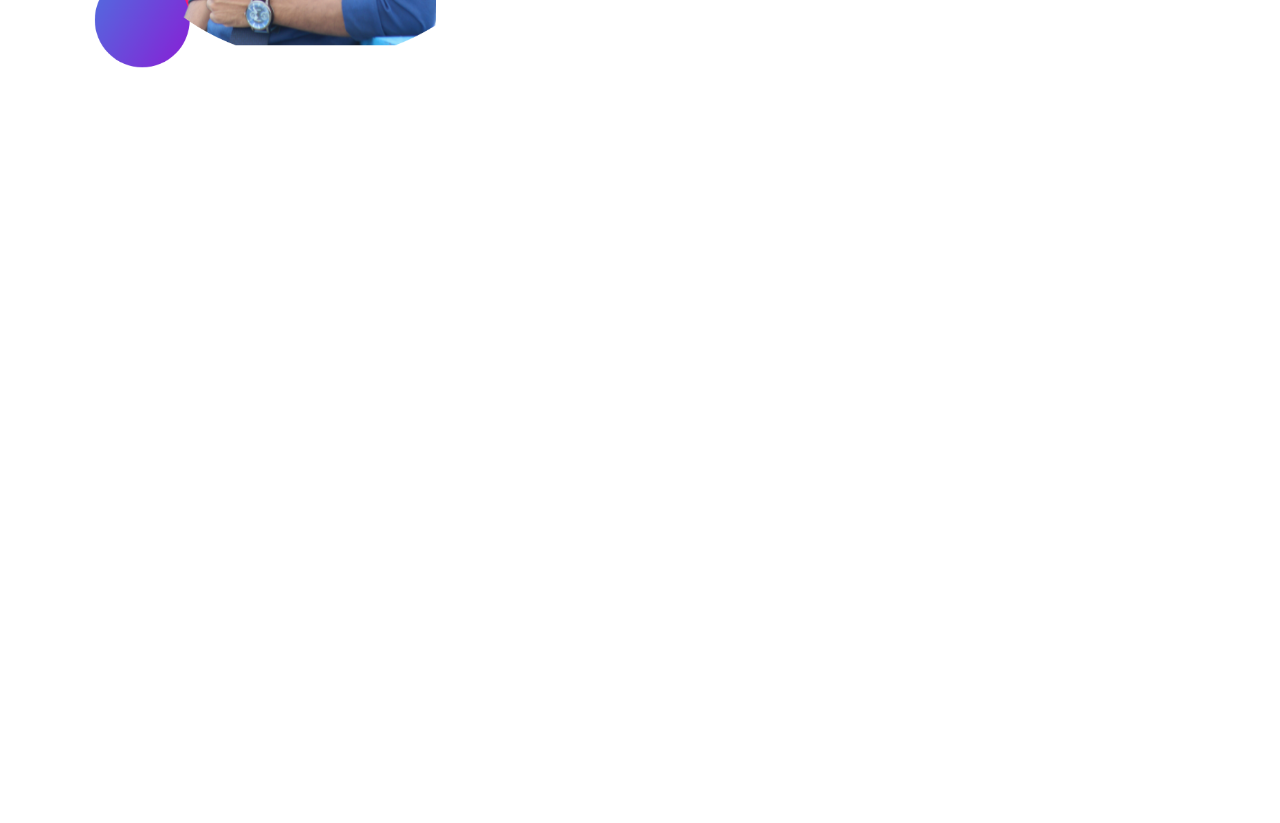
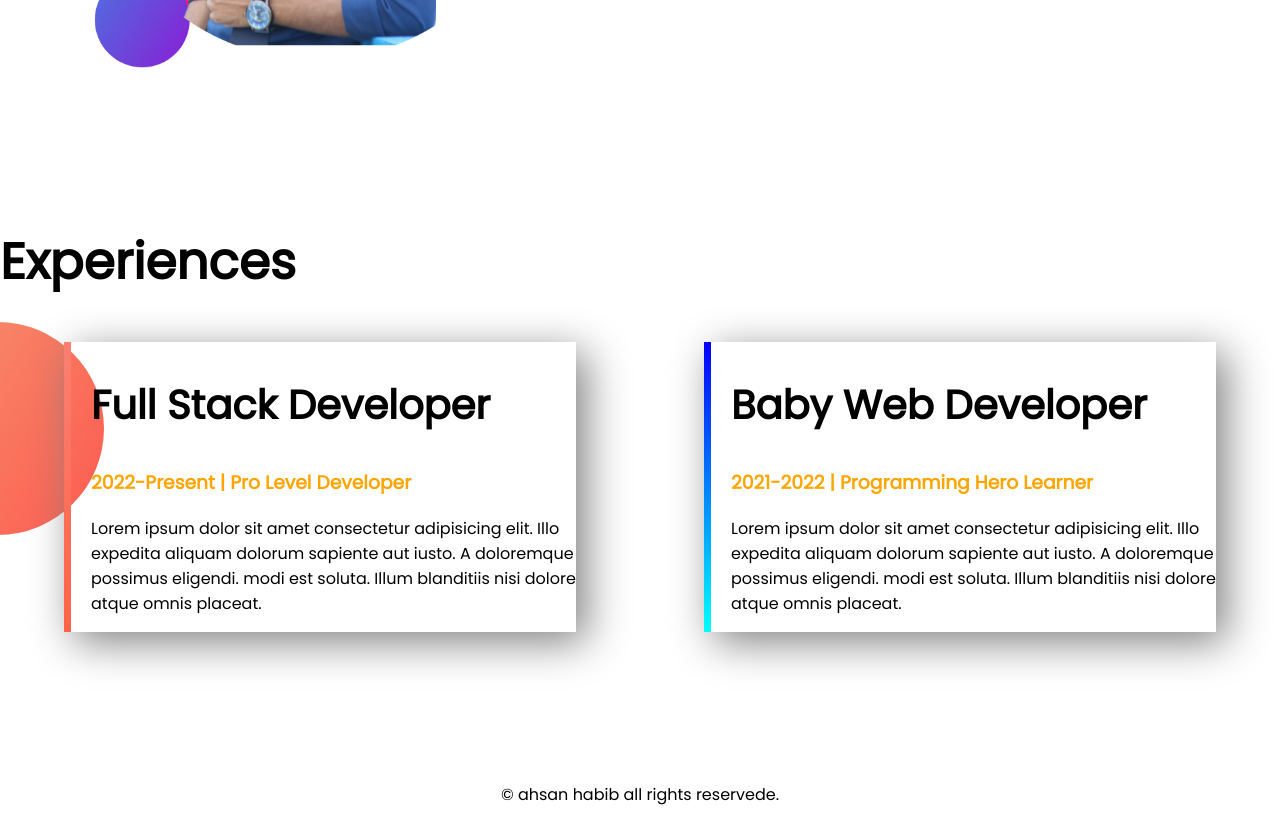
Before and after one commit to Ahsan75412/jhankar-module-4-portfolio-project, a plain HTML site: page index.html in a window 1280 px wide. Shown: the part 1049-1872 px from the top of the page. Before the commit the page ends 1274 px from the top, so only its background shows below. Drawn offline with Linux system fonts and the light colour scheme.

Commit message:
experience section and footer section work done!!

```diff
--- a/index.html
+++ b/index.html
@@ -16,7 +16,7 @@
 
 <body>
     <!--------------------- top banner section strat here-------- -->
-    <section class="top-banner">
+    <section class="top-banner flexible-container">
         <div class="half-width">
             <h1>Welcome To</h1>
             <h1><span class="orange-color">Ahsan Habib</span> World</h1>
@@ -49,7 +49,7 @@
 
     <!---------------- Dream Big section start here --------------->
 
-    <section class="dream-big">
+    <section class="dream-big flexible-container">
         <div class="half-width">
             <img src="./developer-portfolio-master/images/my-bg2.png" alt="Ahsan">
         </div>
@@ -67,8 +67,39 @@
         </div>
 
     </section>
+    <!---------------- Dream Big section ends here --------------->
 
 
+    <!--------------- expeerience section start here---------------- -->
+    <section class="experience-area">
+        <h1>Experiences</h1>
+        <div class="flexible-container">
+            <div id="full-stack-experience" class="experience-item">
+                <h2>Full Stack Developer</h2>
+                <h3 class="orange-color">2022-Present | Pro Level Developer</h3>
+                <p>Lorem ipsum dolor sit amet consectetur adipisicing elit. Illo expedita aliquam dolorum sapiente aut
+                    iusto. A doloremque possimus eligendi.  modi est soluta. Illum blanditiis nisi dolore atque omnis
+                    placeat.</p>
+            </div>
+
+            <div id="web-developer-experience" class="experience-item">
+                <h2>Baby Web Developer</h2>
+                <h3 class="orange-color">2021-2022 | Programming Hero Learner</h3>
+                <p>Lorem ipsum dolor sit amet consectetur adipisicing elit. Illo expedita aliquam dolorum sapiente aut
+                    iusto. A doloremque possimus eligendi. modi est soluta. Illum blanditiis nisi dolore atque omnis
+                    placeat.</p>
+            </div>
+        </div>
+
+
+    </section>
+    <!--------------- expeerience section ends here---------------- -->
+
+       <!--------------- footer section Start here---------------- -->
+        <footer>
+            <p>&copy ahsan habib all rights reservede.</p>
+        </footer>
+     <!--------------- footer section ends here---------------- -->
 
 
 </body>
--- a/style.css
+++ b/style.css
@@ -6,11 +6,14 @@ body{
 h1{
     font-size: 50px;
 }
+h2{
+    font-size: 40px;
+}
 .orange-color{
     color: orange;
 }
 
-section{
+.flexible-container{
     display: flex;
     margin-bottom: 150px;
 }
@@ -43,3 +46,35 @@ section{
     background-repeat: no-repeat;
     background-position: right;
 }
+
+.experience-item{
+    width: 40%;
+    margin-left: 5%;
+    margin-right: 5%;
+    padding-left: 20px;
+    box-shadow: 10px 10px 40px gray;
+    box-sizing: border-box;
+
+}
+
+.experience-area{
+    background-image: url(./developer-portfolio-master/images/exp-bg.png);
+    background-repeat: no-repeat;
+    background-position: left;
+}
+
+#web-developer-experience{
+    border-left: 7px solid;
+    border-image: linear-gradient(blue ,cyan);
+    border-image-slice: 1;
+}
+
+#full-stack-experience{
+    border-left: 7px solid;
+    border-image: linear-gradient(salmon , tomato);
+    border-image-slice: 1;
+}
+
+footer p{
+    text-align: center;
+}
```
